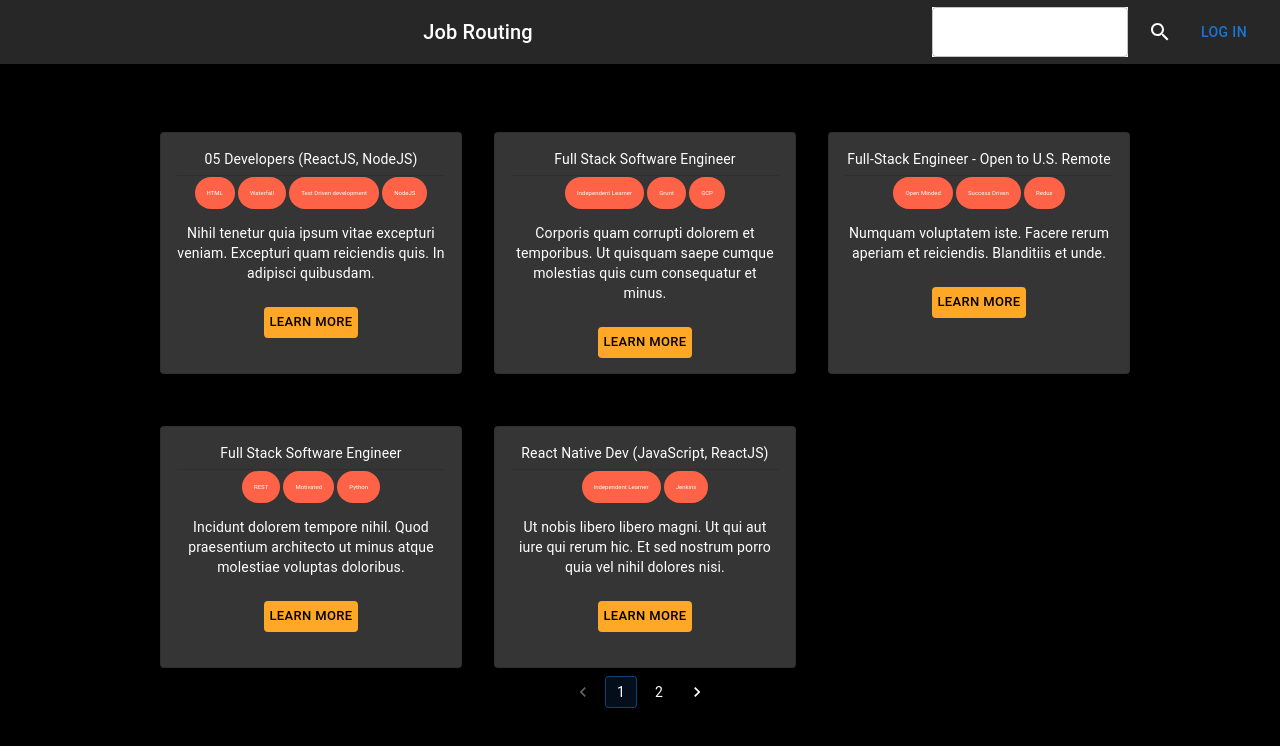
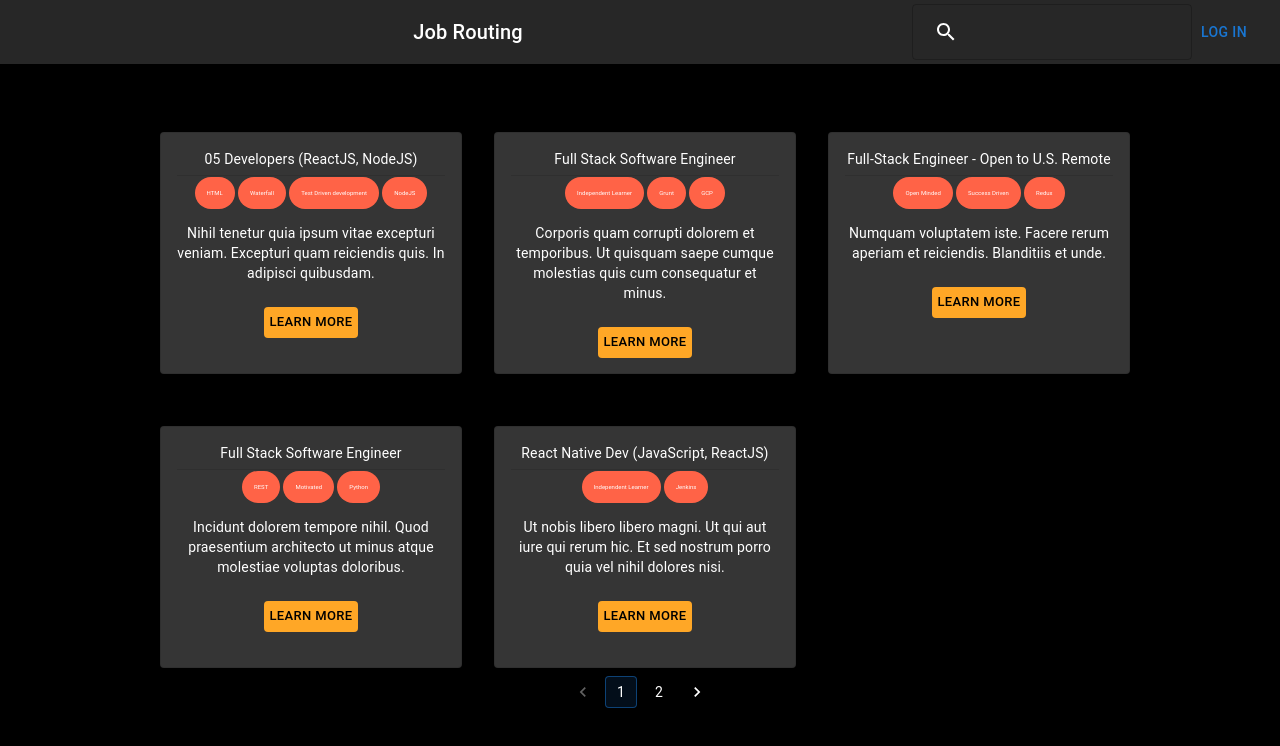
Before and after one commit to TrungDungVT290898/JobRouting, a React (Create React App) app: page / in a window 1280 px wide. Shown: the top 746 px of the page. Built offline with nearby package versions, Linux system fonts and the light colour scheme.

Commit message:
change button search

```diff
--- a/src/components/SearchAppBar.js
+++ b/src/components/SearchAppBar.js
@@ -7,10 +7,10 @@ import Avatar from "@mui/material/Avatar";
 import Typography from "@mui/material/Typography";
 
 import { deepOrange } from "@mui/material/colors";
-import { Button } from "@mui/material";
+import { Button, InputAdornment } from "@mui/material";
 import SearchIcon from "@mui/icons-material/Search";
 import { OpenLoginModalContext } from "../contexts/Export";
-import LoadingButton from "@mui/lab/LoadingButton";
+
 import { FormProvider, FTextField } from "./FormLibs/index";
 import { useForm } from "react-hook-form";
 
@@ -18,11 +18,7 @@ export default function SearchAppBar() {
   const loginContextValue = React.useContext(OpenLoginModalContext);
 
   const methods = useForm();
-  const {
-    handleSubmit,
-
-    formState: { isSubmitting },
-  } = methods;
+  const { handleSubmit } = methods;
   return (
     <Box
       sx={{
@@ -30,7 +26,7 @@ export default function SearchAppBar() {
         position: "absolute",
         width: "100%",
         top: 0,
-        heigth: "20px",
+        heigth: "50px",
       }}
     >
       <AppBar position="static" sx={{ backgroundColor: "#272727" }}>
@@ -54,24 +50,27 @@ export default function SearchAppBar() {
               <FTextField
                 sx={{
                   input: {
-                    fontSize: 12,
+                    color: "white",
+                    fontSize: 16,
                     border: "0px solid white ",
-                    backgroundColor: "white",
+
+                    textAlign: "left",
                   },
                 }}
                 name="searchKeyword"
+                InputProps={{
+                  startAdornment: (
+                    <InputAdornment position="end">
+                      <SearchIcon
+                        sx={{ color: "white", backgroundColor: "inherit" }}
+                      />
+                    </InputAdornment>
+                  ),
+                }}
               />
             </FormProvider>
           </Typography>
-          <Typography>
-            <LoadingButton
-              loading={isSubmitting}
-              type="submit"
-              sx={{ color: "white", width: "10%" }}
-            >
-              <SearchIcon />
-            </LoadingButton>
-          </Typography>
+
           <Typography>
             {loginContextValue.isLogin ? (
               <Avatar sx={{ bgcolor: deepOrange[500] }}>
```
